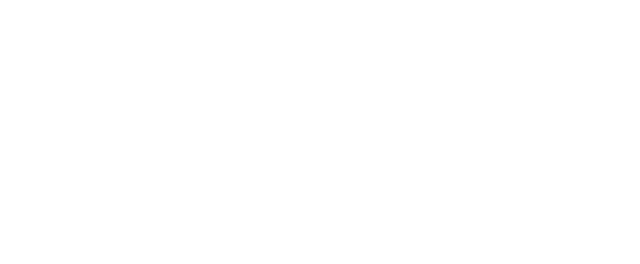
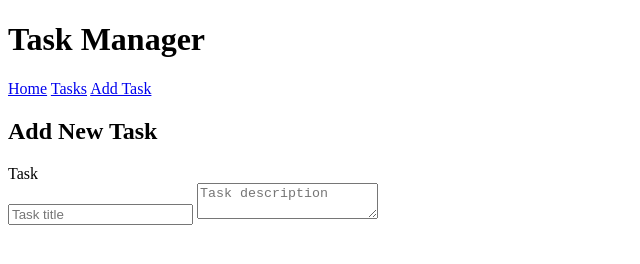
Before and after one commit to fionambugua/Task-Manager, a plain HTML site: page add-task.html in a window 1280 px wide. Shown: the whole page, without its empty margins (0-640 px from the left). Drawn offline with Linux system fonts and the light colour scheme.

Commit message:
add about.html and add-task.html with initial structure and navigation

```diff
--- a/add-task.html
+++ b/add-task.html
@@ -0,0 +1,28 @@
+<!doctype html>
+<html lang="en">
+  <head>
+    <meta charset="UTF-8" />
+    <meta name="viewport" content="width=device-width, initial-scale=1.0" />
+    <title>Add Task</title>
+  </head>
+  <body>
+    <header>
+      <h1>Task Manager</h1>
+      <nav>
+        <a href="index.html">Home</a>
+        <a href="tasks.html">Tasks</a>
+        <a href="add-task.html">Add Task</a>
+      </nav>
+    </header>
+
+    <main>
+      <h2>Add New Task</h2>
+
+      <form>
+        <label for="Task">Task</label><br />
+        <input type="text" id="title" placeholder="Task title" required />
+        <textarea id="description" placeholder="Task description"></textarea>
+      </form>
+    </main>
+  </body>
+</html>
```
Also changed, not shown: about.html (+4 -0 lines).
